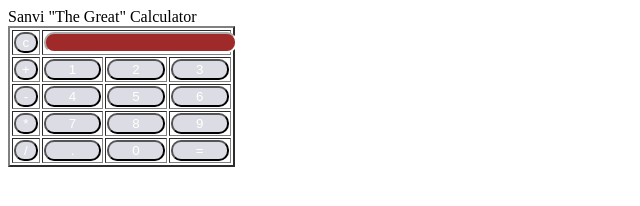
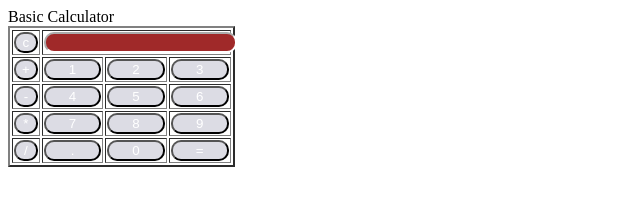
Before and after one commit to Lazybu0y/CalculatorApp, a plain HTML site: page index.html in a window 1280 px wide. Shown: the whole page, without its empty margins (0-640 px from the left). Drawn offline with Linux system fonts and the light colour scheme.

Commit message:
Changed App Title

```diff
--- a/index.html
+++ b/index.html
@@ -20,7 +20,7 @@
       </p>
     <![endif]-->
 
-    <div class="title">Sanvi "The Great" Calculator</div>
+    <div class="title">Basic Calculator</div>
     <table border="2">
       <tr>
         <td><input type="button" value="c" onclick="clr()" /></td>
```
